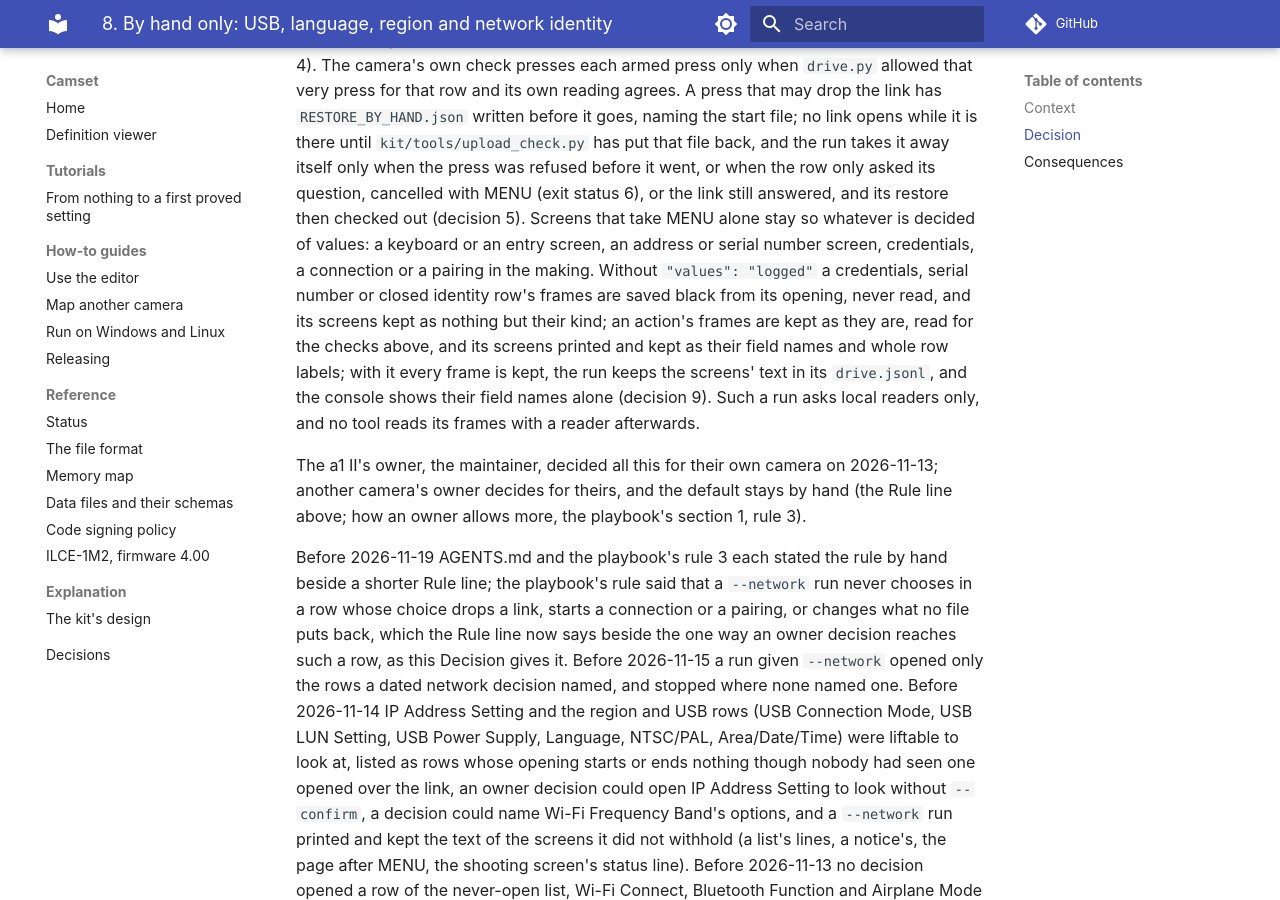
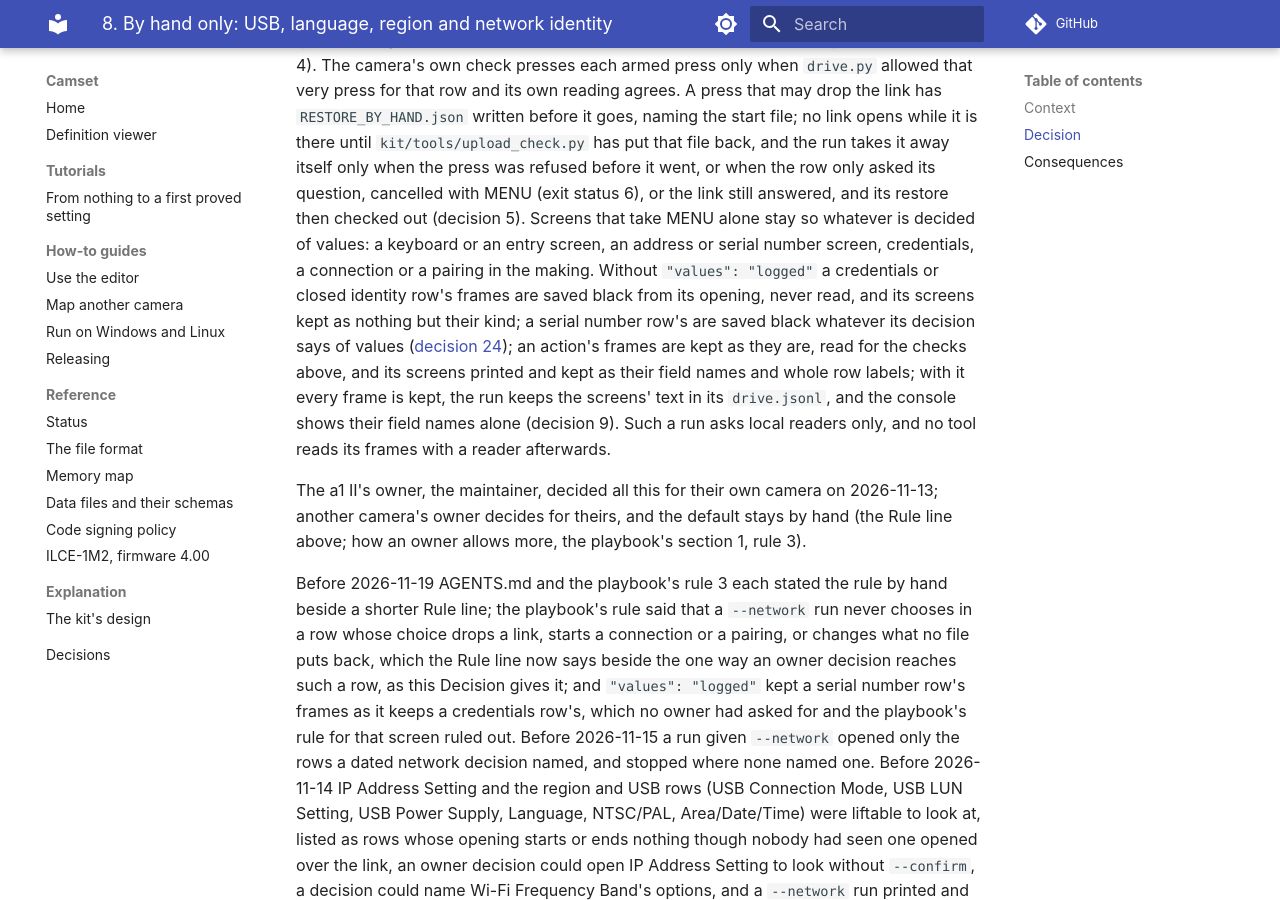
Before and after one commit to camset-dev/camset, an MkDocs documentation site: the page built from docs/decisions/0008-by-hand-only-usb-language-region-and-network-identity.md, in a window 1280 px wide and 900 px high, scrolled down 5570 px. Built offline with MkDocs 1.6.1 and Material for MkDocs 9.7.7, drawn with Linux system fonts in a browser that asks for light colours; comment, search, counter and statistics services are not loaded.

Commit message:
Decisions: a serial number row's frames are black whatever a decision says of values
Decision 8's body said an owner decision's "values": "logged" kept a serial
number row's frames as it keeps a credentials row's. The kit no longer does
(ecb47c5), and the rule for that screen, decision 24's, never allowed it: the
body now says so, with its Before line.

Signed-off-by: camset-dev <camset-dev@proton.me>

```diff
--- a/docs/decisions/0008-by-hand-only-usb-language-region-and-network-identity.md
+++ b/docs/decisions/0008-by-hand-only-usb-language-region-and-network-identity.md
@@ -167,8 +167,9 @@ is there until `kit/tools/upload_check.py` has put that file back, and the run t
 was refused before it went, or when the row only asked its question, cancelled with MENU (exit status 6), or the link
 still answered, and its restore then checked out (decision 5). Screens that take MENU alone stay so whatever is decided of
 values: a keyboard or an entry screen, an address or serial number screen, credentials, a connection or a pairing in
-the making. Without `"values": "logged"` a credentials, serial number or closed identity row's frames are saved black
-from its opening, never read, and its screens kept as nothing but their kind; an action's frames are kept as they are,
+the making. Without `"values": "logged"` a credentials or closed identity row's frames are saved black
+from its opening, never read, and its screens kept as nothing but their kind; a serial number row's are saved black
+whatever its decision says of values ([decision 24](0024-a-look-lap-opens-every-row-to-look-at.md)); an action's frames are kept as they are,
 read for the checks above, and its screens printed and kept as their field names and whole row labels; with it every
 frame is kept, the run keeps the screens' text in its `drive.jsonl`, and the console shows their field names alone
 (decision 9). Such a run asks local readers only, and no tool reads its frames with a reader afterwards.
@@ -180,7 +181,8 @@ decides for theirs, and the default stays by hand (the Rule line above; how an o
 Before 2026-11-19 AGENTS.md and the playbook's rule 3 each stated the rule by hand beside a shorter Rule line; the
 playbook's rule said that a `--network` run never chooses in a row whose choice drops a link, starts a connection or a
 pairing, or changes what no file puts back, which the Rule line now says beside the one way an owner decision reaches
-such a row, as this Decision gives it.
+such a row, as this Decision gives it; and `"values": "logged"` kept a serial number row's frames as it keeps a
+credentials row's, which no owner had asked for and the playbook's rule for that screen ruled out.
 Before 2026-11-15 a run given `--network` opened only the rows a dated network decision named, and stopped where none
 named one. Before 2026-11-14 IP Address Setting and the region and USB rows (USB Connection Mode, USB LUN Setting, USB Power
 Supply, Language, NTSC/PAL, Area/Date/Time) were liftable to look at, listed as rows whose opening starts or ends
```
